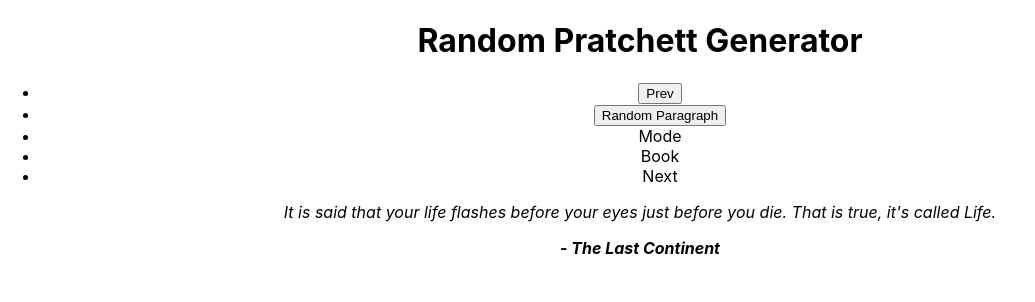
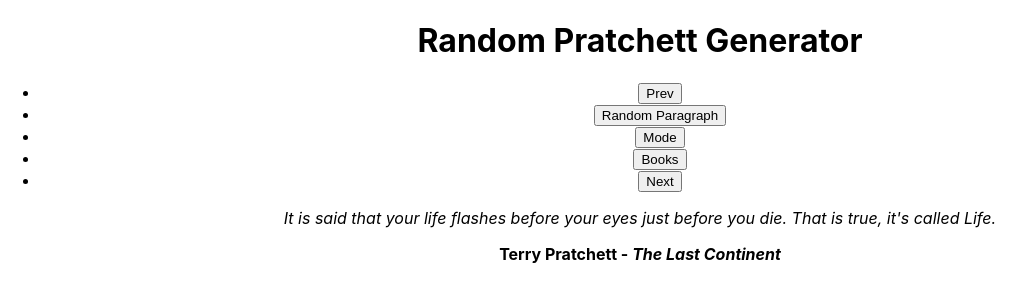
Before and after one commit to PiotrAdamowicz/Pages, a React (Create React App) app: page / in a window 1280 px wide. Shown: the top 302 px of the page, without its empty margins (0-1035 px from the left). Built offline with nearby package versions, Linux system fonts and the light colour scheme.

Commit message:
Done Refactoring for Prev button. Shallow need edge cases

```diff
--- a/src/components/App.js
+++ b/src/components/App.js
@@ -9,10 +9,8 @@
   constructor(props) {
     super(props);
     this.state = {
-      quotation: this.randomQuotationGenerator,
-      randomNumber: this.randomNumberGenerator()
+      activeQuotation: this.randomNumberGenerator()
     };
-    // this.randomNumberGenerator = this.randomNumberGenerator.bind(this);
   }
 
   randomNumberGenerator() {
@@ -43,9 +41,23 @@
     switch (label) {
       case "Prev":
         console.log("works Prev");
+        this.setState({
+          activeQuotation: this.state.activeQuotation - 1
+        });
         break;
       case "Random Paragraph":
-        this.setState({ randomNumber: this.randomNumberGenerator() });
+        this.setState({ activeQuotation: this.randomNumberGenerator() });
+
+        console.log(this.state.activeQuotation);
+        break;
+      case "Mode":
+        console.log("Mode Works");
+        break;
+      case "Books":
+        console.log("Mode Books");
+        break;
+      case "Next":
+        console.log("Mode Next");
         break;
 
       default:
@@ -66,16 +78,22 @@
             <li>
               <Button label="Random Paragraph" click={this.clickHandler} />
             </li>
-            <li>Mode</li>
-            <li>Book</li>
-            <li>Next</li>
+            <li>
+              <Button label="Mode" click={this.clickHandler} />
+            </li>
+            <li>
+              <Button label="Books" click={this.clickHandler} />
+            </li>
+            <li>
+              <Button label="Next" click={this.clickHandler} />
+            </li>
           </ul>
         </nav>
-        {/* TODO:This could be provided inform of simple props(not function) or just
-        simply importet to Displaycomponent since it's uniqe */}
+        {/* TODO:This could be provided in form of simple props(not function) or just
+        simply imported to Display component since it's uniqe */}
         <Display
           display={this.quotationDisplay}
-          randomNumber={this.state.randomNumber}
+          randomNumber={this.state.activeQuotation}
         />
       </div>
     );
--- a/src/data.js
+++ b/src/data.js
@@ -32,6 +32,7 @@
   "quotation-005": {
     quotation:
       "It is said that your life flashes before your eyes just before you die. That is true, it's called Life.",
+    author: "Terry Pratchett",
     book: "The Last Continent"
   },
   "quotation-006": {
```
